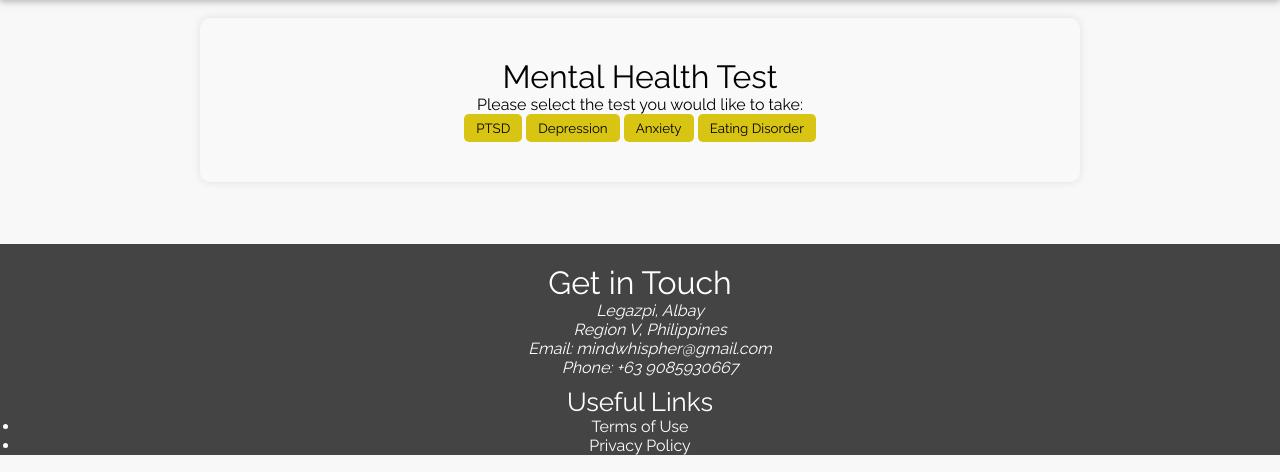
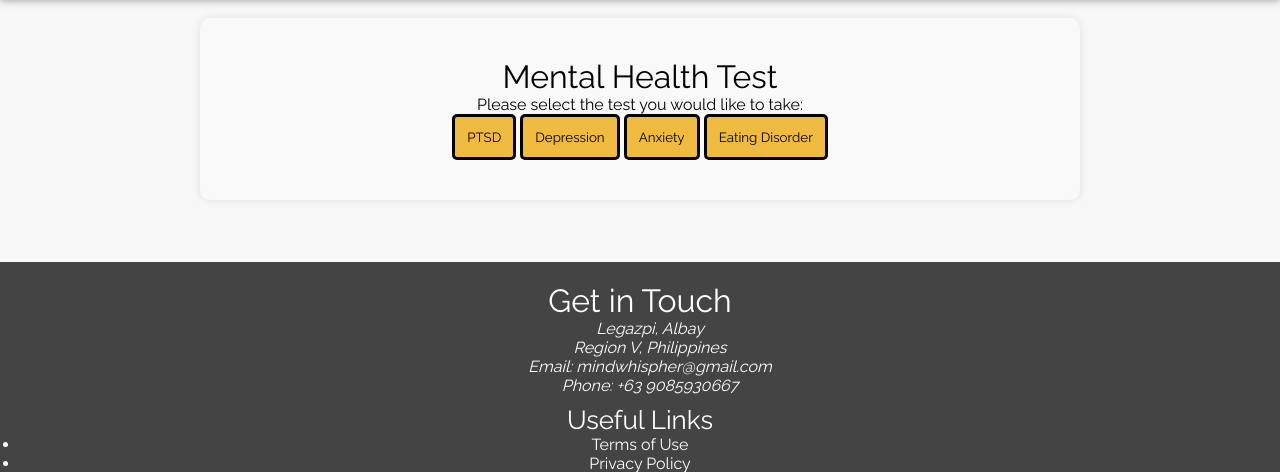
Before and after one commit to jaor13/MindWhisper-Web-Systems-Final-Term, a PHP site: page /mental-health-assessment.html in a window 1280 px wide. Shown: the part 57-529 px from the top of the page. Run offline with PHP 8.4, Linux system fonts and the light colour scheme.

Commit message:
Applied dropdown style to all tests

```diff
--- a/styles.css/Mental Health Assessment/MHA.css
+++ b/styles.css/Mental Health Assessment/MHA.css
@@ -88,12 +88,11 @@ h1, h2, h3 {
 }
 button {
   display: inline-block;
-  padding: 6px 12px;
-  width: auto;
+  padding: 12px;
   margin: 0 auto;
-  border: none;
+  border: solid;
   border-radius: 5px;
-  background-color: rgb(216, 196, 18);
+  background-color: rgb(238, 186, 64);
   cursor: pointer;
   transition: background-color 0.3s ease, transform 0.2s ease;
 }
@@ -119,7 +118,7 @@ button:hover {
 
 .response-dropdown {
   padding: 4px 6px;
-  font-size: 16px;
+  font-size: 18px;
   border-radius: 5px;
   border: 1px solid #ccc;
   background-color: #fff;
```
